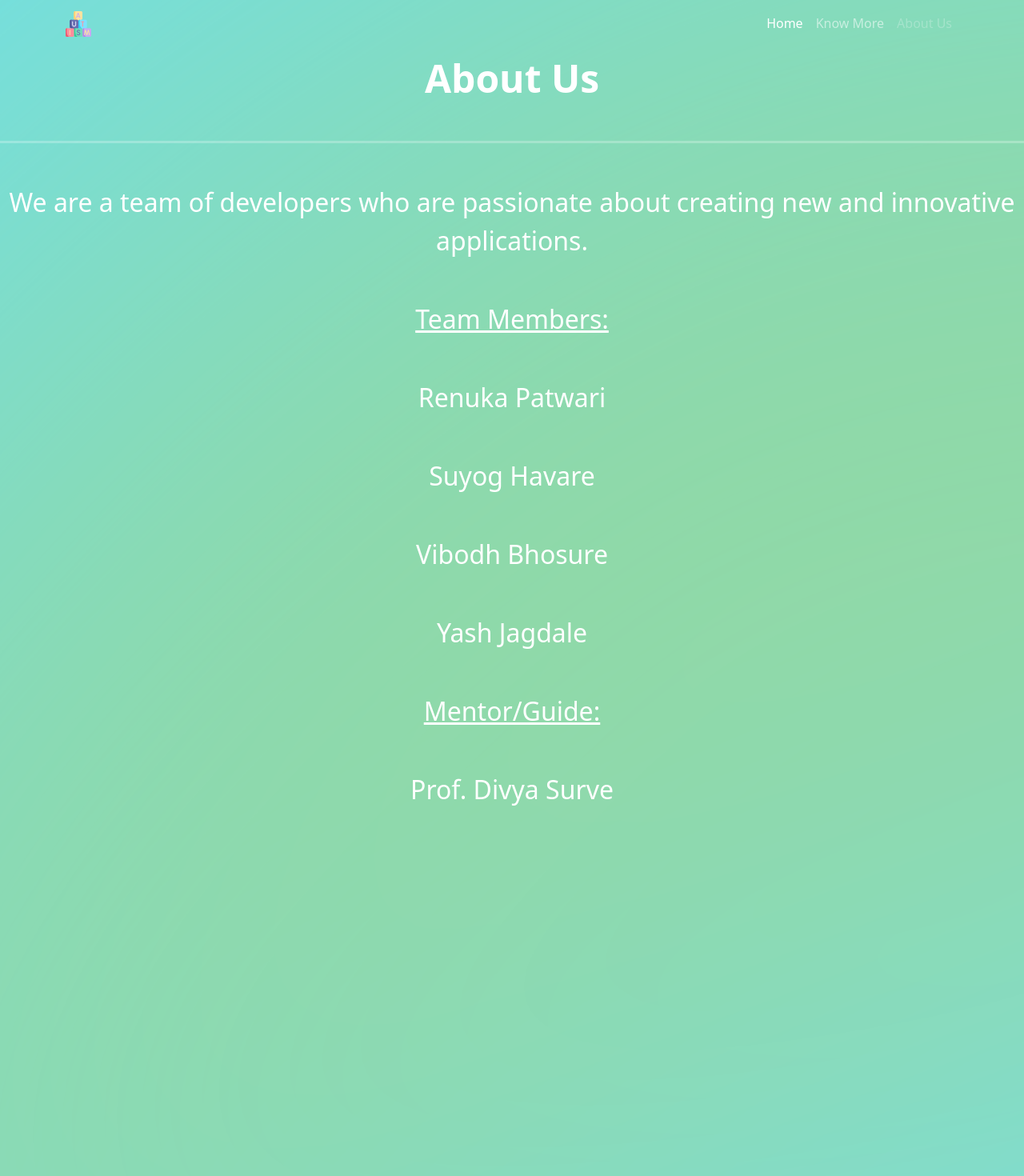
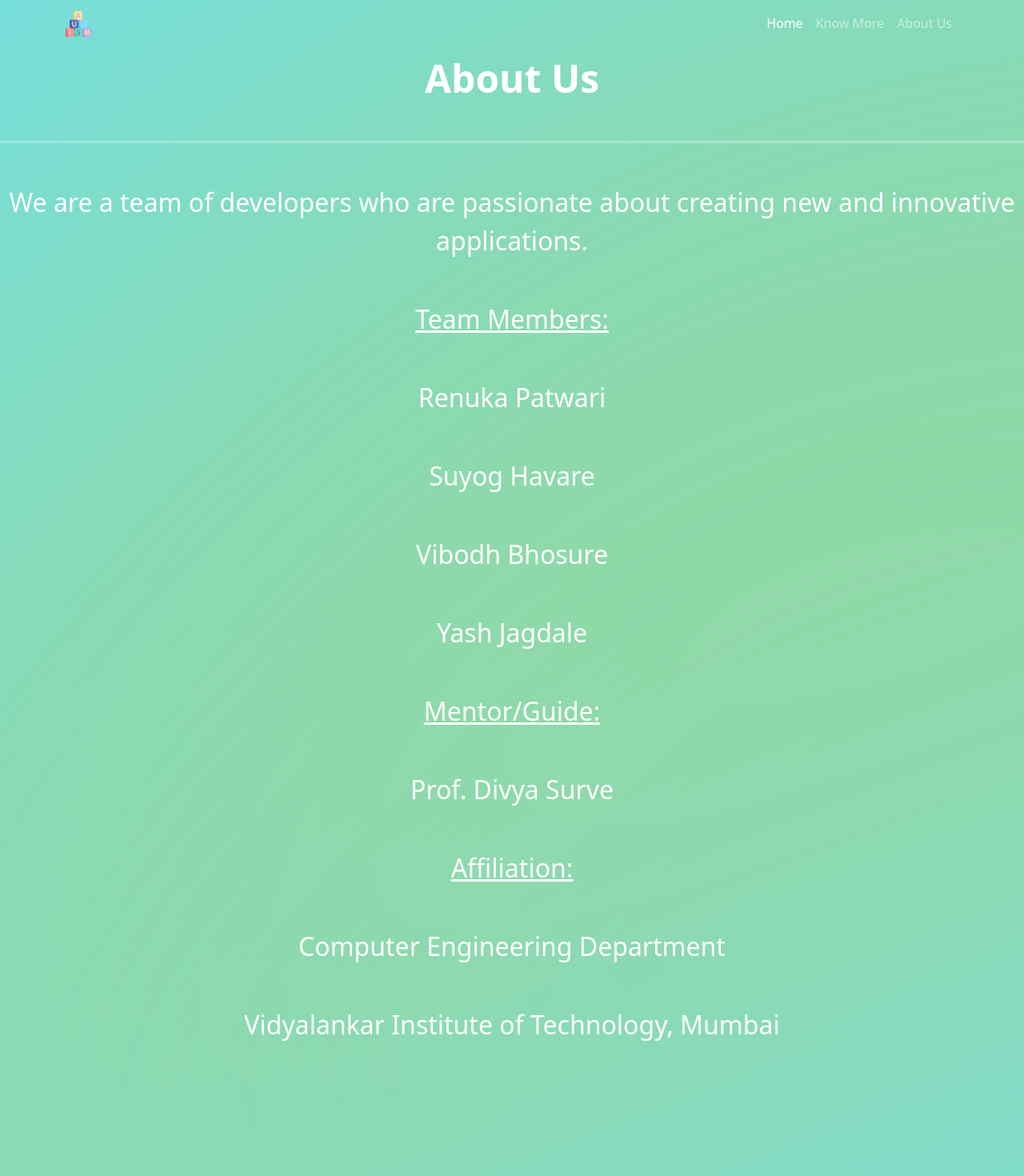
Before and after one commit to vibodhbhosure/ASD-Screening-System-FE, a React (Create React App) app: page /about in a window 1280 px wide. Shown: the top 1470 px of the page at 80% size. Built offline with nearby package versions, Linux system fonts and the light colour scheme.

Commit message:
About Us Enabled

```diff
--- a/src/components/Navbar.jsx
+++ b/src/components/Navbar.jsx
@@ -26,9 +26,7 @@ function Navbar12() {
             >
               Know More
             </Nav.Link>
-            <Nav.Link disabled href="./about">
-              About Us
-            </Nav.Link>
+            <Nav.Link href="./about">About Us</Nav.Link>
           </Nav>
         </Container>
       </Navbar>
--- a/src/pages/About.js
+++ b/src/pages/About.js
@@ -19,9 +19,12 @@ function About() {
                     <p id="title2">Yash Jagdale</p>
                     <p id="title2" style={{ textDecoration: "underline" }}>Mentor/Guide:</p>
                     <p id="title2">Prof. Divya Surve</p>
+                    <p id="title2" style={{ textDecoration: "underline" }}>Affiliation:</p>
+                    <p id="title2">Computer Engineering Department</p>
+                    <p id="title2">Vidyalankar Institute of Technology, Mumbai</p>
                 </div>
             </div>
-        </div>
+        </div >
     );
 }
 
```
